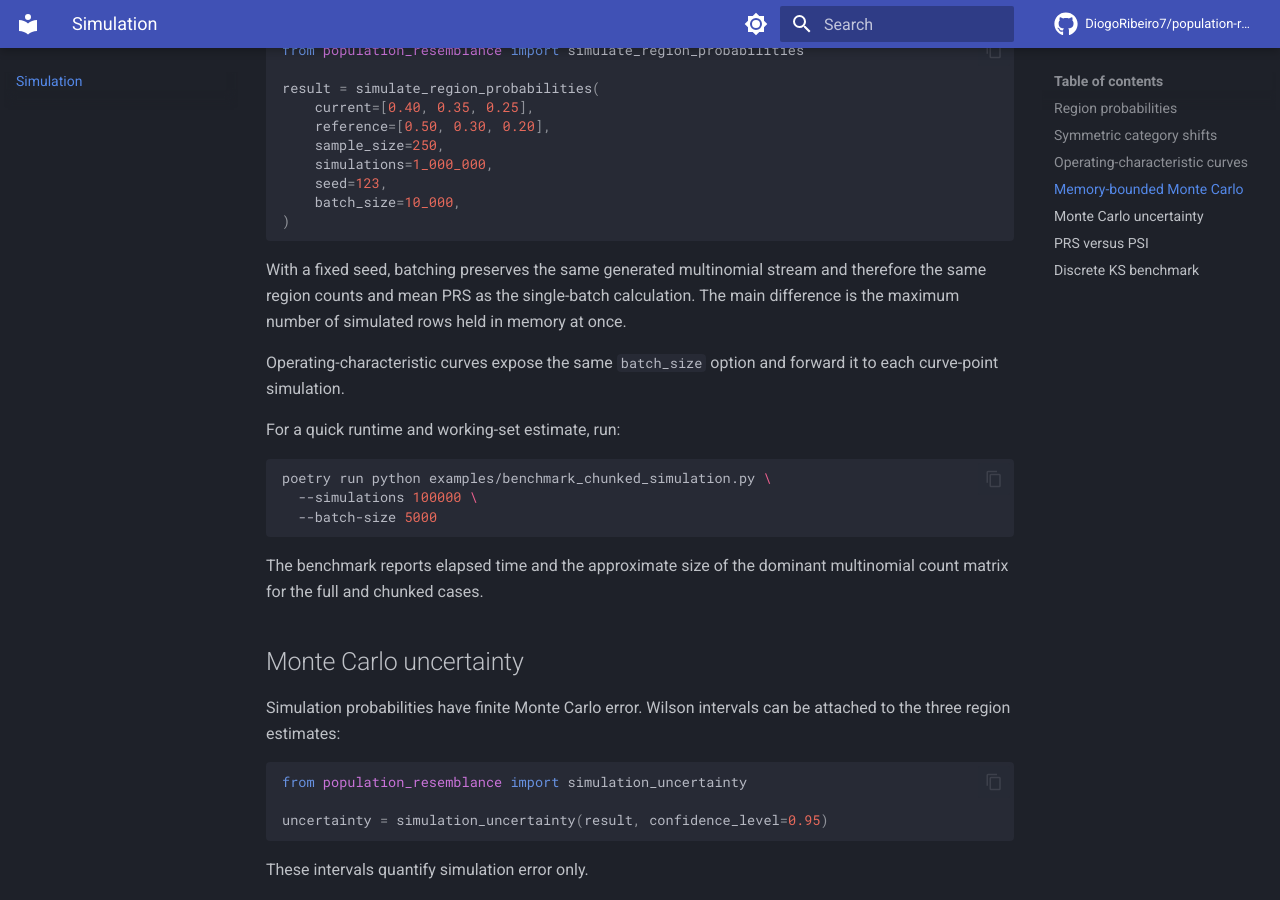
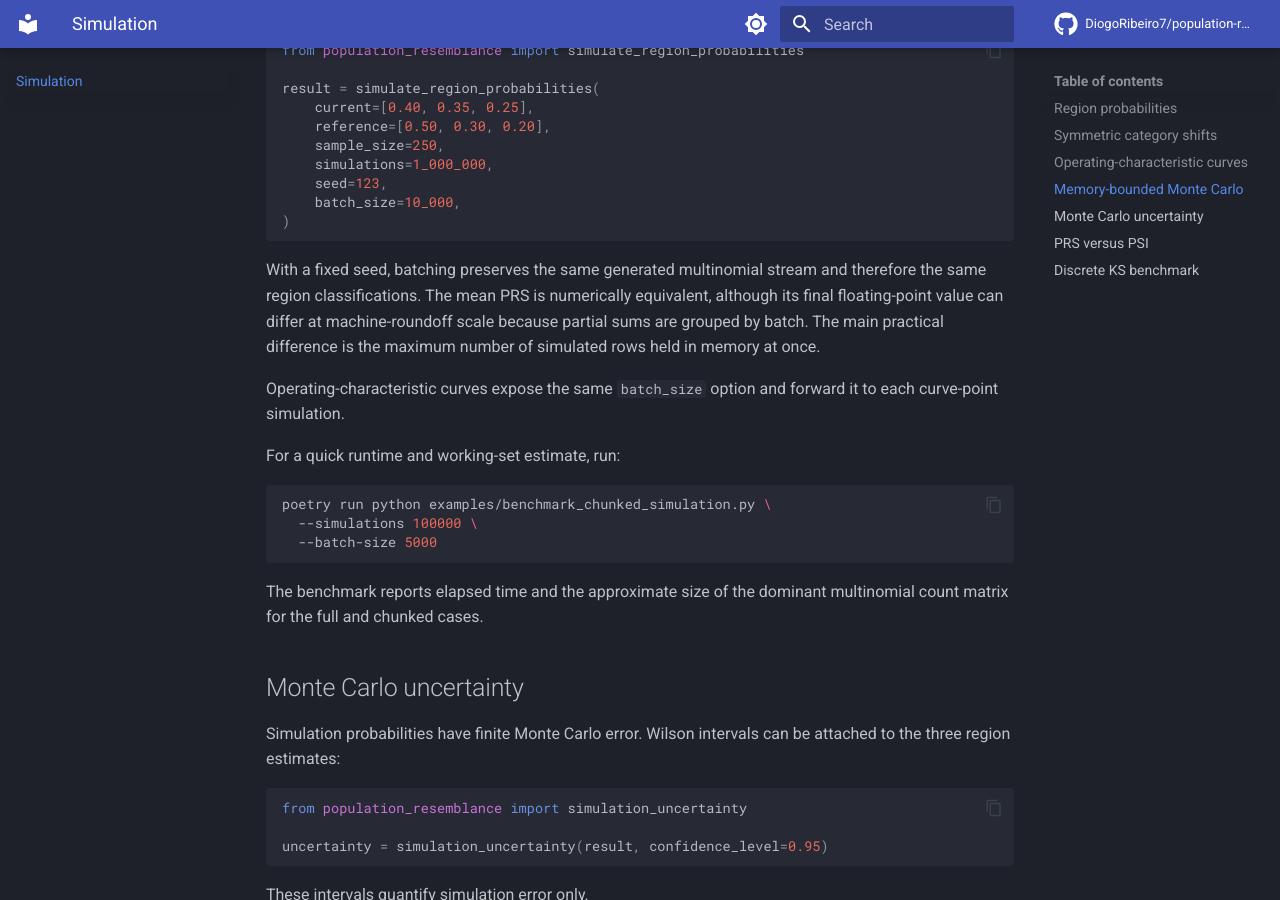
Before and after one commit to DiogoRibeiro7/population-resemblance, an MkDocs documentation site: the page built from docs/simulation.md, in a window 1280 px wide and 900 px high, scrolled down 1506 px. Built offline with MkDocs 1.6.1 and Material for MkDocs 9.7.7, drawn with Linux system fonts in a browser that asks for light colours; comment, search, counter and statistics services are not loaded.

Commit message:
docs: clarify chunked floating-point equivalence

````diff
--- a/docs/simulation.md
+++ b/docs/simulation.md
@@ -68,8 +68,10 @@ result = simulate_region_probabilities(
 ```
 
 With a fixed seed, batching preserves the same generated multinomial stream and therefore
-the same region counts and mean PRS as the single-batch calculation. The main difference is
-the maximum number of simulated rows held in memory at once.
+the same region classifications. The mean PRS is numerically equivalent, although its final
+floating-point value can differ at machine-roundoff scale because partial sums are grouped
+by batch. The main practical difference is the maximum number of simulated rows held in
+memory at once.
 
 Operating-characteristic curves expose the same `batch_size` option and forward it to
 each curve-point simulation.
````
